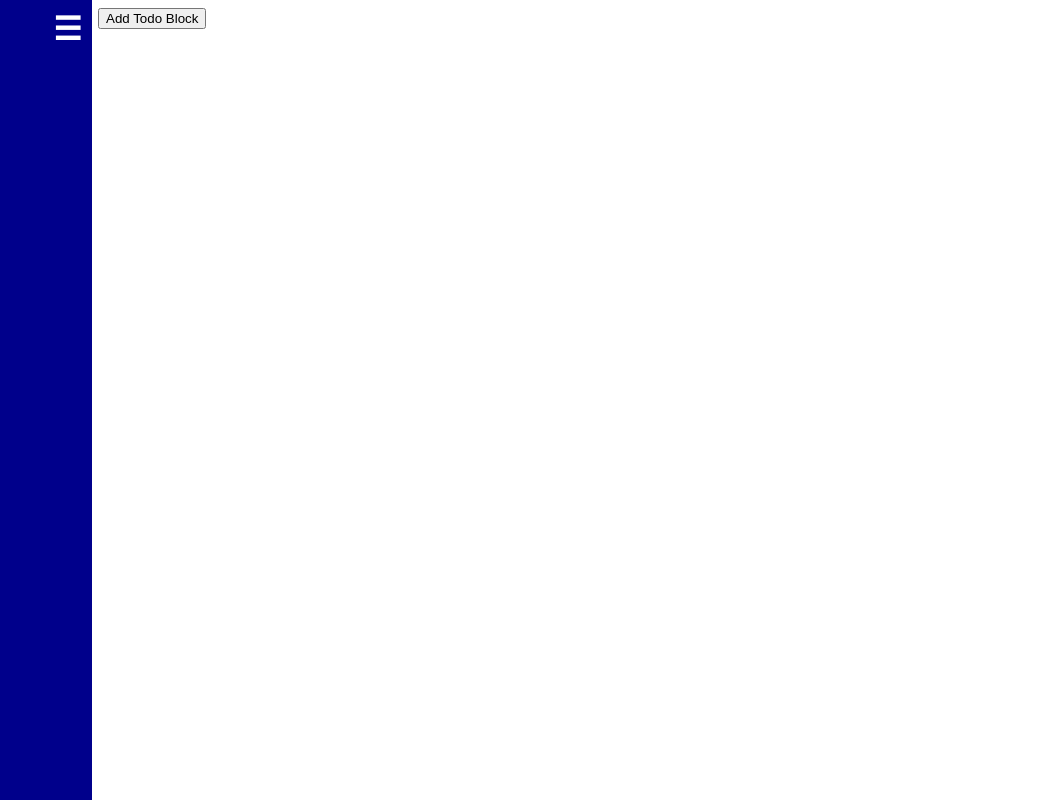
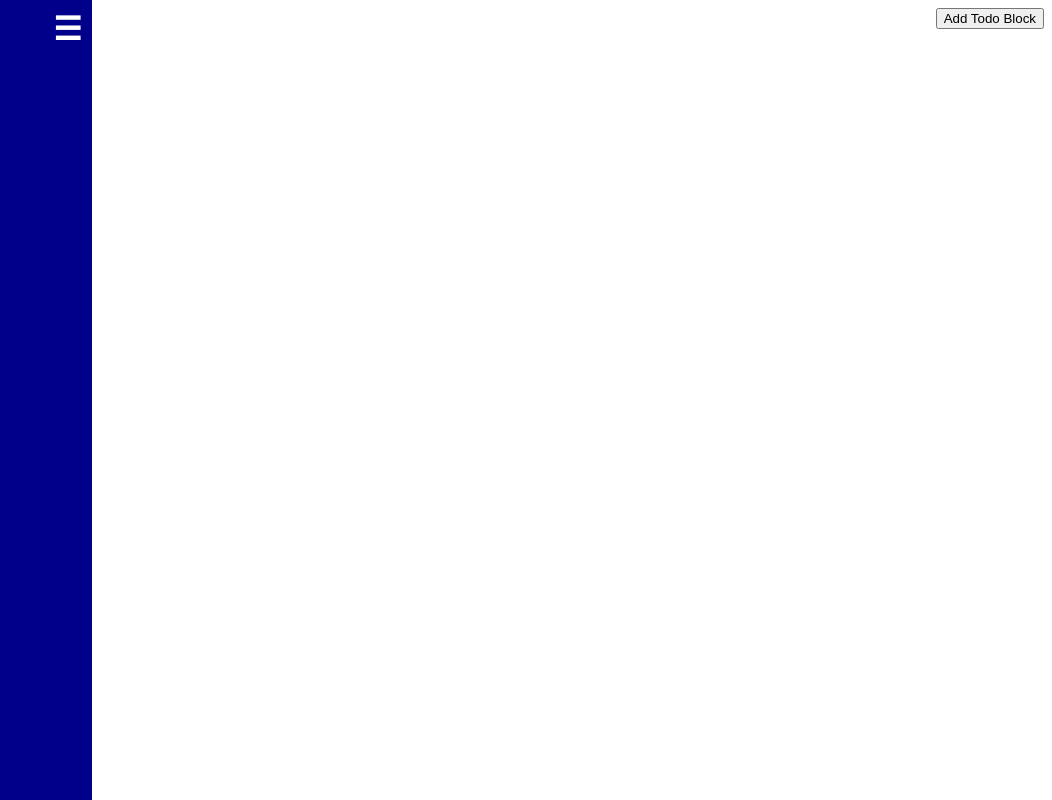
Before and after one commit to YanaMIvanova/todo-list-app, a React (Create React App) app: page / in a window 1280 px wide. Shown: the whole page, without its empty margins (228-1280 px from the left). Built offline with nearby package versions, Linux system fonts and the light colour scheme.

Commit message:
Refactor - float add block button to right and put space between blocks | install bootstrap

```diff
--- a/package.json
+++ b/package.json
@@ -9,7 +9,7 @@
     "redux-devtools-extension": "^2.13.2"
   },
   "dependencies": {
-    "bootstrap": "^4.1.0",
+    "bootstrap": "^4.1.1",
     "prop-types": "^15.6.1",
     "react": "^16.3.1",
     "react-dom": "^16.3.1",
--- a/public/style.css
+++ b/public/style.css
@@ -10,10 +10,6 @@
 
 .todoblocks {
     margin: 0 318px;
-    display: flex;
-    align-items: flex-start;
-    justify-content: space-between;
-    flex-wrap: wrap;
 }
 
 .todoblocks-list {
@@ -43,8 +39,7 @@
 }
 
 .add-todoblock-button {
-    /*position: absolute;*/
-    /*right: 10px;*/
+    float: right;
 }
 
 .filter-button {
--- a/src/components/TodoBlocks.js
+++ b/src/components/TodoBlocks.js
@@ -1,8 +1,6 @@
 import React from 'react'
 import PropTypes from 'prop-types'
-import AddTodoBlockButton from '../components/AddTodoBlockButton'
 import TodoBlock from '../components/TodoBlock'
-import Dashboard from "../components/Dashboard"
 
 const TodoBlocks = ({
         shouldShowChangeTitleForm,
@@ -20,8 +18,6 @@ const TodoBlocks = ({
         <div
             className="todoblocks"
         >
-            <Dashboard closedTodoBlocks={closedTodoBlocks} />
-            <AddTodoBlockButton />
             <div className="todoblocks-list">
                 {
                     blocks.map(block =>
--- a/src/containers/TodoBlocksContainer.js
+++ b/src/containers/TodoBlocksContainer.js
@@ -1,9 +1,11 @@
-import React, { Component } from 'react'
+import React, { Component, Fragment } from 'react'
 import { connect } from 'react-redux'
 import PropTypes from "prop-types"
 import { closeTodoBlock, deleteTodoBlock, fetchClosedTodoBlocks, setCurrentTodoBlock } from "../actions/todoBlocks"
 import { blocksSelector, closedTodoBlocksSelector, currentTodoBlockIdSelector } from '../reducers'
-import TodoBlocks from "../components/TodoBlocks";
+import TodoBlocks from "../components/TodoBlocks"
+import AddTodoBlockButton from '../components/AddTodoBlockButton'
+import Dashboard from "../components/Dashboard"
 
 class TodoBlocksContainer extends Component {
     state = {
@@ -52,7 +54,11 @@ class TodoBlocksContainer extends Component {
         const { blocks, currentBlockId, closedTodoBlocks } = this.props
         const { shouldShowChangeTitleForm } = this.state
 
-        return <TodoBlocks
+        return (
+        <Fragment>
+            <Dashboard closedTodoBlocks={closedTodoBlocks} />
+            <AddTodoBlockButton />
+            <TodoBlocks
                 closedTodoBlocks={closedTodoBlocks}
                 blocks={blocks}
                 currentBlockId={currentBlockId}
@@ -63,6 +69,8 @@ class TodoBlocksContainer extends Component {
                 closeTodoBlock={this.handleCloseTodoBlock}
                 toggleChangeTitleForm={this.handleToggleChangeTitleForm}
             />
+        </Fragment>
+        )
     }
 }
 
```
Also changed, not shown: 1 other file (tests, documents, lock files or other folders). Lines whose indentation alone changed are shown as unchanged.
